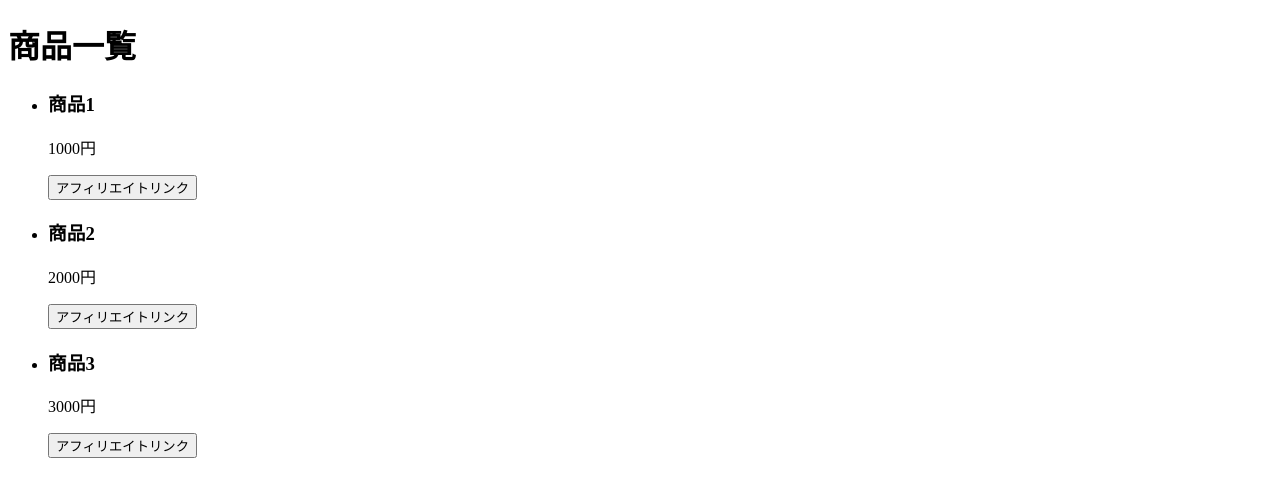
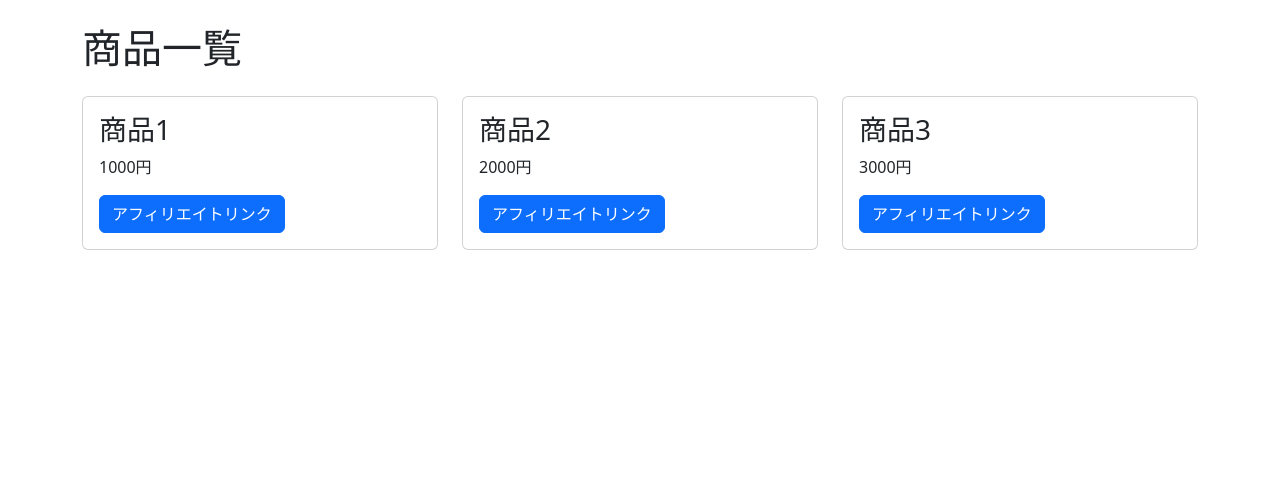
Before and after one commit to taboopython/app, a Vue app in the folder frontend/: page / in a window 1280 px wide. Shown: the top 496 px of the page. Built offline with nearby package versions, Linux system fonts and the light colour scheme; the HTML template or start-up script is replaced by a standard one.

Commit message:
before adding event

```diff
--- a/frontend/package.json
+++ b/frontend/package.json
@@ -11,6 +11,7 @@
   "author": "",
   "license": "ISC",
   "dependencies": {
+    "bootstrap": "^5.2.3",
     "vue": "^2.6.11",
     "vue-qrcode-directive": "^1.2.0"
   },
--- a/frontend/src/App.vue
+++ b/frontend/src/App.vue
@@ -1,16 +1,20 @@
 <template>
-  <div>
-    <h1>商品一覧</h1>
-    <ul>
-      <li v-for="product in products" :key="product.id">
-        <h3>{{ product.name }}</h3>
-        <p>{{ product.price }}円</p>
-        <button @click="handleProductClick(product)">アフィリエイトリンク</button>
-        <div v-if="selectedProduct && selectedProduct.id === product.id">
-          <div v-qrcode="affiliateLink" class="qrcode"></div>
+  <div class="container">
+    <h1 class="my-4">商品一覧</h1>
+    <div class="row">
+      <div class="col-md-4" v-for="product in products" :key="product.id">
+        <div class="card mb-4">
+          <div class="card-body">
+            <h3 class="card-title">{{ product.name }}</h3>
+            <p class="card-text">{{ product.price }}円</p>
+            <button class="btn btn-primary" @click="handleProductClick(product)">アフィリエイトリンク</button>
+            <div v-if="selectedProduct && selectedProduct.id === product.id" class="mt-3">
+              <div v-qrcode="affiliateLink" class="qrcode"></div>
+            </div>
+          </div>
         </div>
-      </li>
-    </ul>
+      </div>
+    </div>
   </div>
 </template>
 
@@ -33,8 +37,6 @@ export default {
   },
   methods: {
     fetchProducts() {
-      // ここで実際のAPI呼び出しを行うコードを追加する
-      // レスポンスから商品データを取得し、this.productsに代入する
       const dummyProducts = [
         { id: 1, name: '商品1', price: 1000 },
         { id: 2, name: '商品2', price: 2000 },
@@ -43,9 +45,8 @@ export default {
       this.products = dummyProducts;
     },
     handleProductClick(product) {
-      // ここで選択した商品をアフィリエイトリンクと共に処理するコードを追加する
       this.selectedProduct = product;
-      this.affiliateLink = 'https://affiliate-link.com/' + product.id; // ここに実際のアフィリエイトリンクを生成するロジックを追加する
+      this.affiliateLink = 'https://affiliate-link.com/' + product.id;
     },
   },
 };
--- a/frontend/src/main.js
+++ b/frontend/src/main.js
@@ -1,6 +1,7 @@
 import Vue from 'vue';
 import App from './App.vue';
 import ProductList from './components/ProductList.vue';
+import 'bootstrap/dist/css/bootstrap.min.css';
 
 Vue.config.productionTip = false;
 
```
Also changed, not shown: 1 other file (tests, documents, lock files or other folders).
